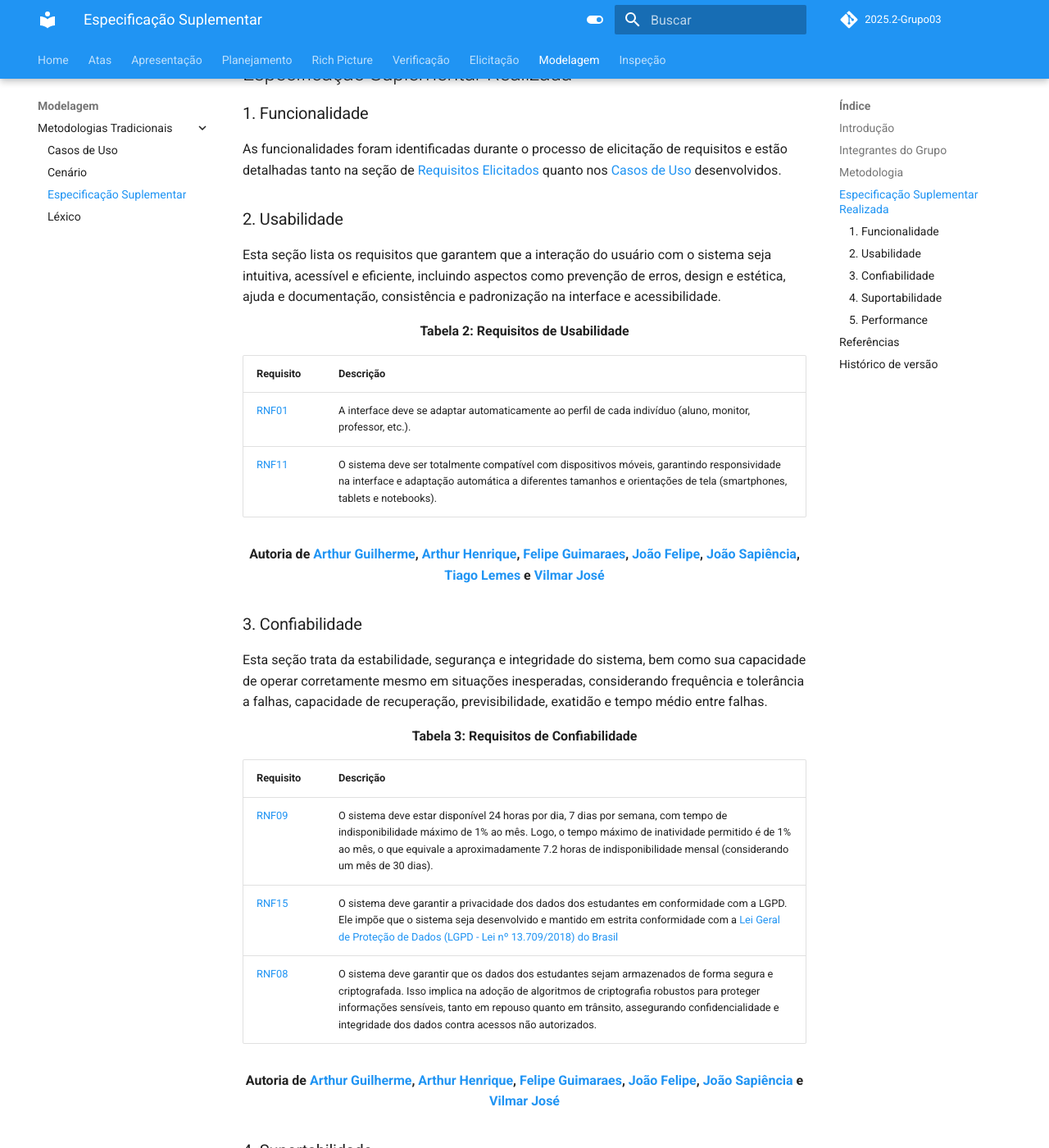
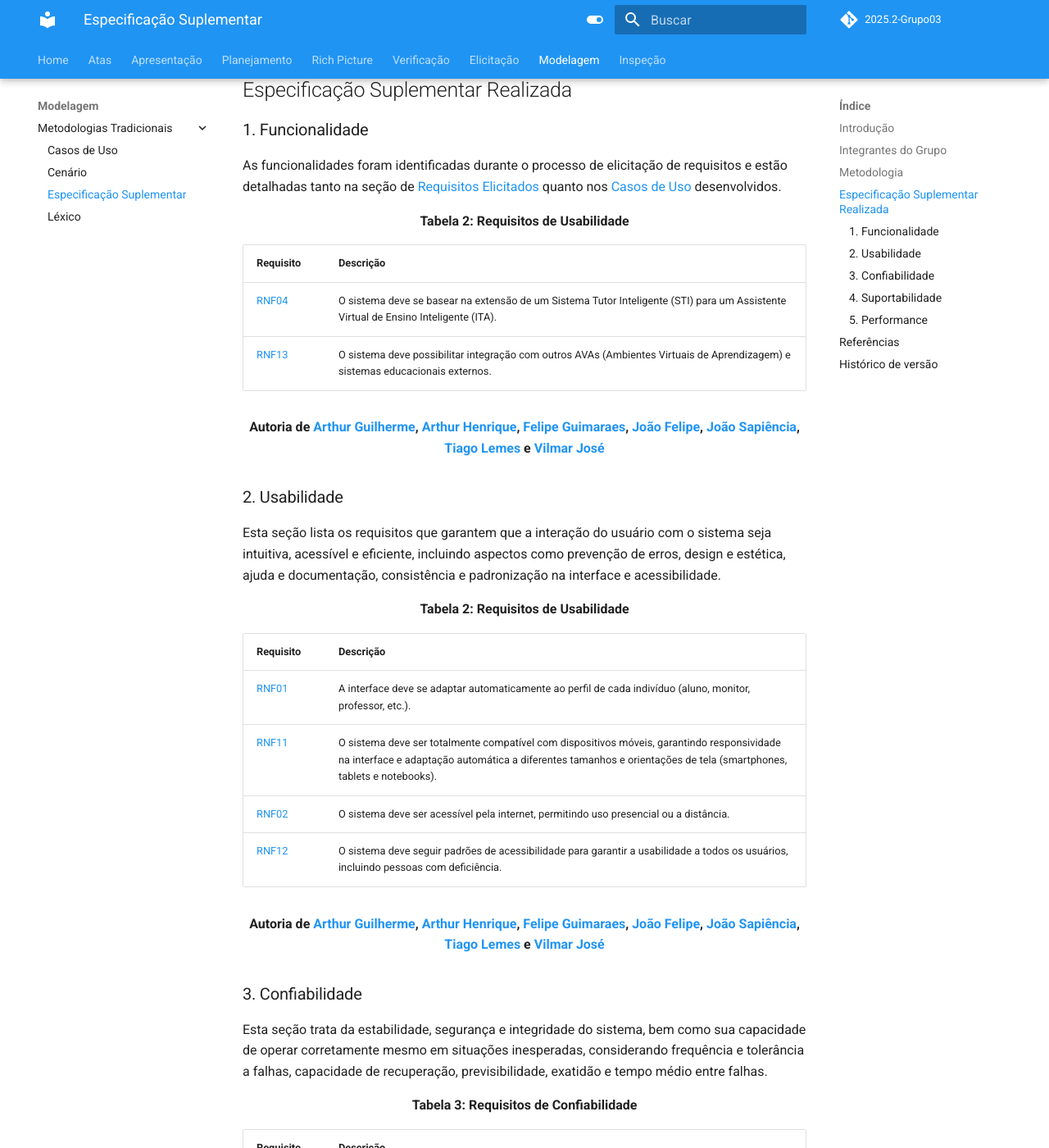
Before and after one commit to Requisitos-de-Software/2025.2-Grupo03, an MkDocs documentation site: the page built from docs/Modelagem/especificacao_suplementar.md, in a window 1280 px wide and 1400 px high, scrolled down 1827 px. Shown: the whole window at 82% size. Built offline with MkDocs 1.6.1 and Material for MkDocs 9.7.7, drawn with Linux system fonts in a browser that asks for light colours; comment, search, counter and statistics services are not loaded; some of the changed text lies outside the part shown.

Commit message:
Update Especificação Suplementar
adicionando a classificação do restante dos requisitos não funcionais

```diff
--- a/docs/Modelagem/especificacao_suplementar.md
+++ b/docs/Modelagem/especificacao_suplementar.md
@@ -20,8 +20,8 @@
 
 | Nome | Quais etapas participou |
 |---------------------------|---------------------------------------|
-| [Arthur Guilherme](https://github.com/ArthurGuilher62) | classificação dos requisitos não funcionais: [RNF08](https://requisitos-de-software.github.io/2025.2-Grupo03/Elicitacao/requisitos_elicitados/#requisitos-nao-funcionais) e [RNF14](https://requisitos-de-software.github.io/2025.2-Grupo03/Elicitacao/requisitos_elicitados/#requisitos-nao-funcionais).|
-| [Arthur Henrique](https://github.com/arthurhvieira1) |                                       |
+| [Arthur Guilherme](https://github.com/ArthurGuilher62) | Classificação dos requisitos não funcionais: [RNF08](https://requisitos-de-software.github.io/2025.2-Grupo03/Elicitacao/requisitos_elicitados/#requisitos-nao-funcionais) e [RNF14](https://requisitos-de-software.github.io/2025.2-Grupo03/Elicitacao/requisitos_elicitados/#requisitos-nao-funcionais).|
+| [Arthur Henrique](https://github.com/arthurhvieira1) |  Classificação dos requisitos não funcionais: [RNF02](https://requisitos-de-software.github.io/2025.2-Grupo03/Elicitacao/requisitos_elicitados/#requisitos-nao-funcionais), [RNF04](https://requisitos-de-software.github.io/2025.2-Grupo03/Elicitacao/requisitos_elicitados/#requisitos-nao-funcionais), [RNF06](https://requisitos-de-software.github.io/2025.2-Grupo03/Elicitacao/requisitos_elicitados/#requisitos-nao-funcionais) [RNF07](https://requisitos-de-software.github.io/2025.2-Grupo03/Elicitacao/requisitos_elicitados/#requisitos-nao-funcionais), [RNF10](https://requisitos-de-software.github.io/2025.2-Grupo03/Elicitacao/requisitos_elicitados/#requisitos-nao-funcionais), [RNF12](https://requisitos-de-software.github.io/2025.2-Grupo03/Elicitacao/requisitos_elicitados/#requisitos-nao-funcionais) e [RNF13](https://requisitos-de-software.github.io/2025.2-Grupo03/Elicitacao/requisitos_elicitados/#requisitos-nao-funcionais).   |
 | [Felipe Guimaraes](https://github.com/felipegf1) |                                       |
 | [João Felipe](https://github.com/MrBolt2005) |                                       |
 | [João Sapiência](https://github.com/JoaoSapiencia) |                                       |
@@ -39,6 +39,26 @@
 
 ### 1. Funcionalidade
 As funcionalidades foram identificadas durante o processo de elicitação de requisitos e estão detalhadas tanto na seção de [Requisitos Elicitados](https://requisitos-de-software.github.io/2025.2-Grupo03/Elicitacao/requisitos_elicitados/) quanto nos [Casos de Uso](https://requisitos-de-software.github.io/2025.2-Grupo03/Modelagem/casos_de_uso/) desenvolvidos.
+<div align="center"><strong>Tabela 2: Requisitos de Usabilidade</strong></div>
+
+| **Requisito** | **Descrição** |
+| ------------------- | ---------------- |
+|[RNF04](https://requisitos-de-software.github.io/2025.2-Grupo03/Elicitacao/requisitos_elicitados/#requisitos-nao-funcionais) | O sistema deve se basear na extensão de um Sistema Tutor Inteligente (STI) para um Assistente Virtual de Ensino Inteligente (ITA). |
+|[RNF13](https://requisitos-de-software.github.io/2025.2-Grupo03/Elicitacao/requisitos_elicitados/#requisitos-nao-funcionais)| O sistema deve possibilitar integração com outros AVAs (Ambientes Virtuais de Aprendizagem) e sistemas educacionais externos. |
+
+<div align="center">
+    <strong>
+        Autoria de
+        <a href="https://github.com/ArthurGuilher62">Arthur Guilherme</a>,
+        <a href="https://github.com/arthurhvieira1">Arthur Henrique</a>,
+        <a href="https://github.com/felipegf1">Felipe Guimaraes</a>,
+        <a href="https://github.com/MrBolt2005">João Felipe</a>,
+        <a href="https://github.com/JoaoSapiencia">João Sapiência</a>,
+        <a href="https://github.com/TiagoTeixeira-2005">Tiago Lemes</a> e
+        <a href="https://github.com/VilmarFagundes">Vilmar José</a>
+    </strong>
+</div>
+
 
 ### 2. Usabilidade
 Esta seção lista os requisitos que garantem que a interação do usuário com o sistema seja intuitiva, acessível e eficiente, incluindo aspectos como prevenção de erros, design e estética, ajuda e documentação, consistência e padronização na interface e acessibilidade.
@@ -49,6 +69,9 @@
 | ------------------- | ---------------- |
 | [RNF01](https://requisitos-de-software.github.io/2025.2-Grupo03/Elicitacao/requisitos_elicitados/#requisitos-nao-funcionais) | A interface deve se adaptar automaticamente ao perfil de cada indivíduo (aluno, monitor, professor, etc.). |
 |[RNF11](https://requisitos-de-software.github.io/2025.2-Grupo03/Elicitacao/requisitos_elicitados/#requisitos-nao-funcionais)| O sistema deve ser totalmente compatível com dispositivos móveis, garantindo responsividade na interface e adaptação automática a diferentes tamanhos e orientações de tela (smartphones, tablets e notebooks). |
+|[RNF02](https://requisitos-de-software.github.io/2025.2-Grupo03/Elicitacao/requisitos_elicitados/#requisitos-nao-funcionais)| O sistema deve ser acessível pela internet, permitindo uso presencial ou a distância. |
+|[RNF12](https://requisitos-de-software.github.io/2025.2-Grupo03/Elicitacao/requisitos_elicitados/#requisitos-nao-funcionais)| O sistema deve seguir padrões de acessibilidade para garantir a usabilidade a todos os usuários, incluindo pessoas com deficiência. |
+
 
 <div align="center">
     <strong>
@@ -73,6 +96,7 @@
 | [RNF09](https://requisitos-de-software.github.io/2025.2-Grupo03/Elicitacao/requisitos_elicitados/#requisitos-nao-funcionais) | O sistema deve estar disponível 24 horas por dia, 7 dias por semana, com tempo de indisponibilidade máximo de 1% ao mês. Logo, o tempo máximo de inatividade permitido é de 1% ao mês, o que equivale a aproximadamente 7.2 horas de indisponibilidade mensal (considerando um mês de 30 dias). |
 | [RNF15](https://requisitos-de-software.github.io/2025.2-Grupo03/Elicitacao/requisitos_elicitados/#requisitos-nao-funcionais) | O sistema deve garantir a privacidade dos dados dos estudantes em conformidade com a LGPD. Ele impõe que o sistema seja desenvolvido e mantido em estrita conformidade com a [Lei Geral de Proteção de Dados (LGPD - Lei nº 13.709/2018) do Brasil](https://www.planalto.gov.br/ccivil_03/_ato2015-2018/2018/lei/L13709compilado.htm) |
 | [RNF08](https://requisitos-de-software.github.io/2025.2-Grupo03/Elicitacao/requisitos_elicitados/#requisitos-nao-funcionais) | O sistema deve garantir que os dados dos estudantes sejam armazenados de forma segura e criptografada. Isso implica na adoção de algoritmos de criptografia robustos para proteger informações sensíveis, tanto em repouso quanto em trânsito, assegurando confidencialidade e integridade dos dados contra acessos não autorizados. |
+| [RNF07](https://requisitos-de-software.github.io/2025.2-Grupo03/Elicitacao/requisitos_elicitados/#requisitos-nao-funcionais) | As análises do módulo MAD (Módulo de Análise de Desempenho) devem ser realizadas em tempo real, assegurando precisão e consistência nos resultados. |
 
 <div align="center">
     <strong>
@@ -95,6 +119,7 @@
 | ------------------- | ---------------- |
 | [RNF05](https://requisitos-de-software.github.io/2025.2-Grupo03/Elicitacao/requisitos_elicitados/#requisitos-nao-funcionais) | Deve empregar recursos tecnológicos alinhados à Teoria da Aprendizagem Significativa (TAS). Isso significa que o sistema deve utilizar ferramentas e tecnologias que facilitem a aprendizagem ativa, conectando novas informações aos conhecimentos prévios do usuário, promovendo compreensão profunda e retenção duradoura. |
 | [RNF14](https://requisitos-de-software.github.io/2025.2-Grupo03/Elicitacao/requisitos_elicitados/#requisitos-nao-funcionais) | O sistema deve permitir escalabilidade para atender um número crescente de alunos e módulos sem perda de desempenho. Isso requer uma arquitetura modular e baseada em serviços, capaz de distribuir carga eficientemente, suportar balanceamento dinâmico e permitir expansão horizontal (adicionando servidores) ou vertical (melhorando recursos de hardware) conforme a demanda. |
+| [RNF06](https://requisitos-de-software.github.io/2025.2-Grupo03/Elicitacao/requisitos_elicitados/#requisitos-nao-funcionais) | O projeto deve ser multidisciplinar, envolvendo as áreas de Educação, Psicologia e Informática, o que implica em flexibilidade de manutenção e evolução do sistema para atender diferentes perspectivas e áreas de conhecimento. |
 
 <div align="center">
     <strong>
@@ -118,6 +143,8 @@
 | ------------------- | ---------------- |
 | [RNF10](https://requisitos-de-software.github.io/2025.2-Grupo03/Elicitacao/requisitos_elicitados/#requisitos-nao-funcionais) | O tempo de resposta para carregamento de dashboards e gráficos deve ser inferior a 3 segundos. Ele garante uma experiência de usuário ágil e satisfatória, evitando longas esperas que poderiam levar à frustração e ao abandono da ferramenta. |
 |[RNF03](https://requisitos-de-software.github.io/2025.2-Grupo03/Elicitacao/requisitos_elicitados/#requisitos-nao-funcionais)| O ambiente deve ter tempo de resposta de até 1 segundo para todos os perfis de usuários, independentemente da complexidade da operação executada. Esse requisito garante uma experiência fluida e responsiva, reduzindo a percepção de lentidão e aumentando a produtividade dos usuários. |
+|[RNF10](https://requisitos-de-software.github.io/2025.2-Grupo03/Elicitacao/requisitos_elicitados/#requisitos-nao-funcionais)| O tempo de resposta para carregamento de dashboards e gráficos deve ser inferior a 3 segundos, garantindo uma experiência fluida ao usuário. |
+
 
 <div align="center">
     <strong>
```
